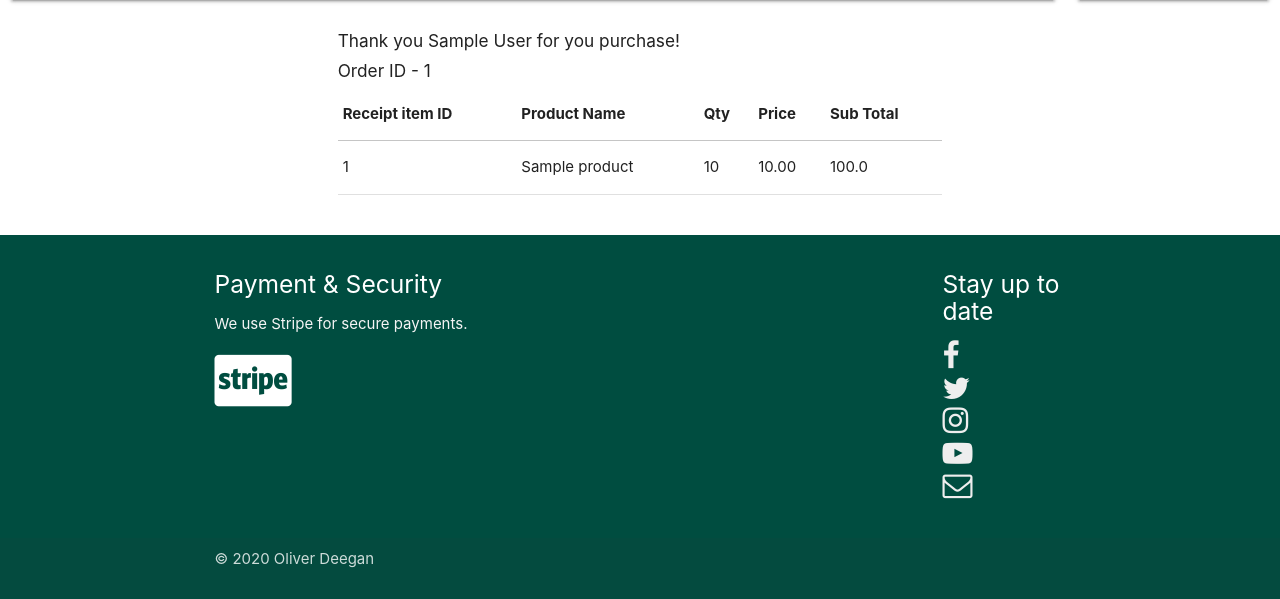
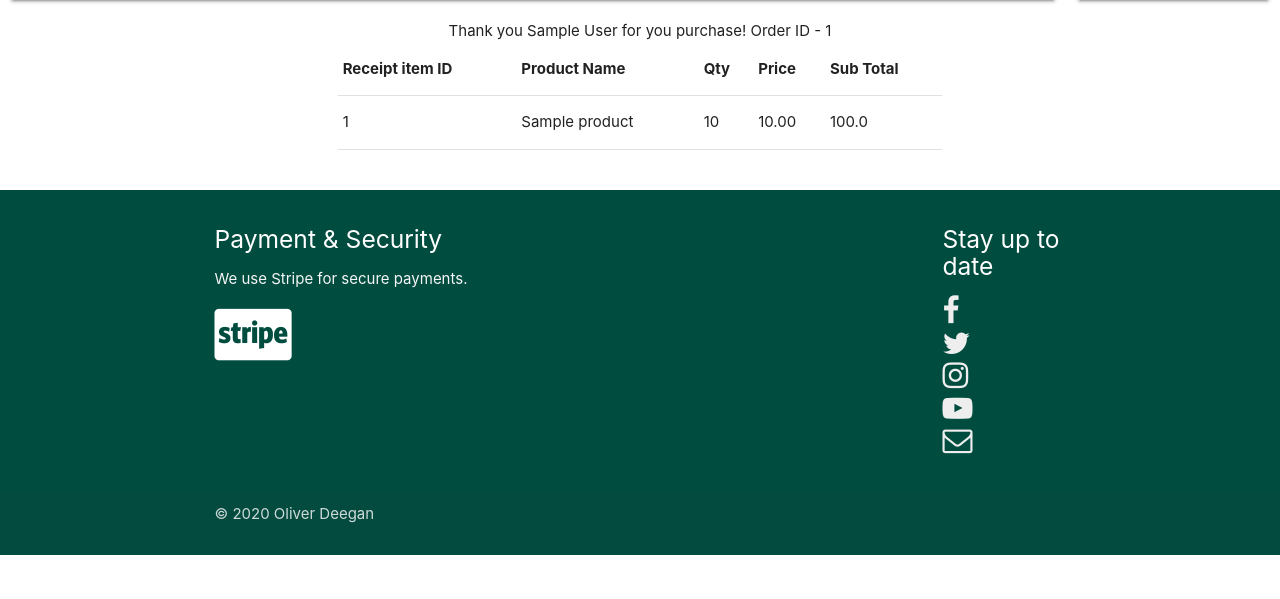
Before and after one commit to deganoth/mu-shop, a Django app: a page that uses checkout/templates/checkout_complete.html in a window 1280 px wide. Shown: the part 64-663 px from the top of the page. Run offline with Django 3.2, Linux system fonts and the light colour scheme; a user stored in the database is signed in; tables that the repository leaves empty hold one stand-in row (values such as "Sample post"); some libraries are stand-ins or nearby versions.

```diff
--- a/checkout/templates/checkout_complete.html
+++ b/checkout/templates/checkout_complete.html
@@ -17,16 +17,13 @@
             <th>Sub Total</th>
           </tr>
         </thead>
-        <tboby>
+        <tbody>
           {% for item in order_list %}
-          <tr>
+
             {% if forloop.last %}
             {% for object in item.list %}
             {% if forloop.last %}
-            <h6>Thank you {{ object.order.full_name }} for you purchase!</h6>
-            <div>
-              <h6 class="order-id-style">Order ID - {{ object.order.id }}</h6>
-            </div>
+            <caption class="order-id-style">Thank you {{ object.order.full_name }} for you purchase! Order ID - {{ object.order.id }}</caption>
             {% endif %}
             <tr>
               <td>{{ object.id }}</td>
@@ -37,9 +34,9 @@
             </tr>
             {% endfor %}
             {% endif %}
-          </tr>
+
           {% endfor %}
-        </tboby>
+        </tbody>
       </table>
     </div>
   </div>
--- a/products/templates/amps.html
+++ b/products/templates/amps.html
@@ -62,6 +62,10 @@
                         <div class="col xl2 l2 m2 s6">
                             <span class="new badge" data-badge-caption="In stock">{{ product.quantity | floatformat }}</span>
                         </div>
+                        {% elif product.quantity > 0 %}
+                        <div class="col xl2 l2 m2 s5">
+                            <span class="new badge orange" data-badge-caption="Low stock">{{ product.quantity | floatformat }}</span>
+                        </div>
                         {% else %}
                         <div class="col xl2 l2 m2 s5">
                             <span class="new badge red" data-badge-caption="Out of stock"></span>
--- a/products/templates/drums.html
+++ b/products/templates/drums.html
@@ -62,6 +62,10 @@
                         <div class="col xl2 l2 m2 s6">
                             <span class="new badge" data-badge-caption="In stock">{{ product.quantity | floatformat }}</span>
                         </div>
+                        {% elif product.quantity > 0 %}
+                        <div class="col xl2 l2 m2 s5">
+                            <span class="new badge orange" data-badge-caption="Low stock">{{ product.quantity | floatformat }}</span>
+                        </div>
                         {% else %}
                         <div class="col xl2 l2 m2 s5">
                             <span class="new badge red" data-badge-caption="Out of stock"></span>
--- a/products/templates/guitars.html
+++ b/products/templates/guitars.html
@@ -62,6 +62,10 @@
                         <div class="col xl2 l2 m2 s6">
                             <span class="new badge" data-badge-caption="In stock">{{ product.quantity | floatformat }}</span>
                         </div>
+                        {% elif product.quantity > 0 %}
+                        <div class="col xl2 l2 m2 s5">
+                            <span class="new badge orange" data-badge-caption="Low stock">{{ product.quantity | floatformat }}</span>
+                        </div>
                         {% else %}
                         <div class="col xl2 l2 m2 s5">
                             <span class="new badge red" data-badge-caption="Out of stock"></span>
--- a/products/templates/keys.html
+++ b/products/templates/keys.html
@@ -62,6 +62,10 @@
                         <div class="col xl2 l2 m2 s6">
                             <span class="new badge" data-badge-caption="In stock">{{ product.quantity | floatformat }}</span>
                         </div>
+                        {% elif product.quantity > 0 %}
+                        <div class="col xl2 l2 m2 s5">
+                            <span class="new badge orange" data-badge-caption="Low stock">{{ product.quantity | floatformat }}</span>
+                        </div>
                         {% else %}
                         <div class="col xl2 l2 m2 s5">
                             <span class="new badge red" data-badge-caption="Out of stock"></span>
--- a/products/templates/products.html
+++ b/products/templates/products.html
@@ -70,9 +70,13 @@
                                 </span>
                             </form>
                         </div>
-                        {% if product.quantity > 0 %}
+                        {% if product.quantity > 20 %}
                         <div class="col xl2 l2 m2 s5">
                             <span class="new badge" data-badge-caption="In stock">{{ product.quantity | floatformat }}</span>
+                        </div>
+                        {% elif product.quantity > 0 %}
+                        <div class="col xl2 l2 m2 s5">
+                            <span class="new badge orange" data-badge-caption="Low stock">{{ product.quantity | floatformat }}</span>
                         </div>
                         {% else %}
                         <div class="col xl2 l2 m2 s5">
--- a/products/templates/studio.html
+++ b/products/templates/studio.html
@@ -62,6 +62,10 @@
                     <div class="col xl2 l2 m2 s6">
                         <span class="new badge" data-badge-caption="In stock">{{ product.quantity | floatformat }}</span>
                     </div>
+                    {% elif product.quantity > 0 %}
+                    <div class="col xl2 l2 m2 s5">
+                        <span class="new badge orange" data-badge-caption="Low stock">{{ product.quantity | floatformat }}</span>
+                    </div>
                     {% else %}
                     <div class="col xl2 l2 m2 s5">
                         <span class="new badge red" data-badge-caption="Out of stock"></span>
```
Also changed, not shown: checkout/templates/checkout.html (+6 -5 lines), products/templates/single.html (+6 -2 lines), README.md.
